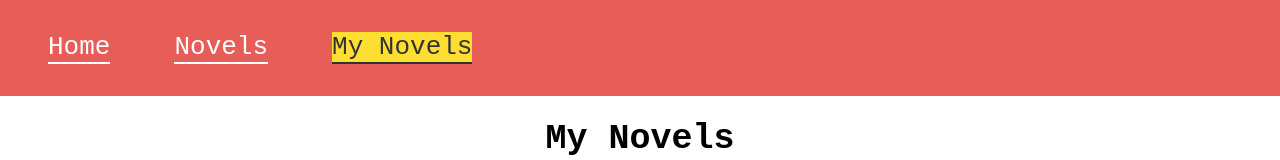
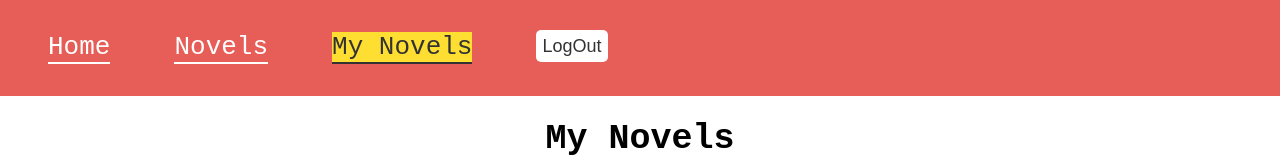
Before and after one commit to Andrewruu/phase2-project, a React (Create React App) app: page /login in a window 1280 px wide. Both pictures are taken after typing "Sample", "Sample123" into the empty fields and a click on the button "Login". Shown: the top 160 px of the page. Built offline with nearby package versions, Linux system fonts and the light colour scheme; no server answers.

Commit message:
update login and logout functionality

```diff
--- a/src/App.js
+++ b/src/App.js
@@ -9,6 +9,7 @@ import Login from "./components/Login"
 export default function App(){
     const [novels, setNovels] = useState([])
     const [isLoggedIn, setIsLoggedIn] = useState(false);
+    const [myNovels, setMyNovel] = useState([])
 
     useEffect(() => {
         fetch("http://localhost:3000/novels")
@@ -16,6 +17,15 @@ export default function App(){
           .then(setNovels);
       }, [])
 
+    function loggedin(){
+        fetch("http://localhost:3000/user/1")
+            .then(res => res.json())
+            .then(data => setMyNovel(data.novels.map((myID)=>
+            (
+                novels.find((novel)=> novel.id === myID)
+            )
+            )))
+    }
 
 
     return (
@@ -23,13 +33,13 @@ export default function App(){
             <NavBar setIsLoggedIn={setIsLoggedIn} isLoggedIn={isLoggedIn}/>
             <Switch>
                 <Route exact path="/login">
-                    <Login setIsLoggedIn={setIsLoggedIn}/>
+                    <Login setIsLoggedIn={setIsLoggedIn} loggedin={loggedin}/>
                 </Route>
                 <Route exact path="/novellist">
                     <NovelList novels={novels}/>
                 </Route>
                 <Route exact path="/mynovellist">
-                    <MyNovelList novels={novels} isLoggedIn={isLoggedIn}/>
+                    <MyNovelList myNovels={myNovels} isLoggedIn={isLoggedIn}/>
                 </Route>
                 <Route exact path="/">
                     <Home isLoggedIn={isLoggedIn}/>
--- a/src/components/Login.js
+++ b/src/components/Login.js
@@ -1,7 +1,7 @@
 import React, { useState } from "react";
 import { useHistory } from "react-router-dom";
 
-function Login({ setIsLoggedIn }) {
+function Login({ setIsLoggedIn, loggedin }) {
   const history = useHistory();
   const [formData, setFormData] = useState({
     username: "",
@@ -19,6 +19,7 @@ function Login({ setIsLoggedIn }) {
     e.preventDefault();
 
     setIsLoggedIn(true);
+    loggedin()
     history.push("/MyNovelList");
   }
 
--- a/src/components/MyNovelList.js
+++ b/src/components/MyNovelList.js
@@ -4,19 +4,11 @@ import NovelCard from "./NovelCard";
 
 
 
-function MyNovelList({novels, isLoggedIn}){
+function MyNovelList({myNovels, isLoggedIn}){
+    if (!isLoggedIn) return <Redirect to="/login" />;
 
-    const [myNovels, setMyNovel] = useState([])
 
-    useEffect(() => {
-        fetch("http://localhost:3000/user/1")
-          .then(res => res.json())
-          .then(data => setMyNovel(data.novels.map((myID)=>
-            (
-                novels.find((novel)=> novel.id === myID)
-            )
-          )))
-        }, [])
+
 
 
     const novelsList = (
--- a/src/components/NavBar.js
+++ b/src/components/NavBar.js
@@ -10,7 +10,7 @@ const novelheader ={
         color: "white",
 }
 
-function NavBar({ setIsLoggedIn }) {
+function NavBar({ setIsLoggedIn, isLoggedIn}) {
     const history = useHistory();
 
     function handleLogout() {
@@ -18,13 +18,21 @@ function NavBar({ setIsLoggedIn }) {
         history.push("/login");
     }
 
+    let link = <NavLink  to="/login">Login</NavLink>
+    let logout = null
+        if (isLoggedIn){
+           link = <NavLink  to="/MyNovelList">My Novels</NavLink>
+           logout = <button onClick={handleLogout}>LogOut</button>
+        }
+
 
 
     return (
         <nav style={novelheader}>
             <NavLink  exact to="/">Home</NavLink>
             <NavLink  to="/novellist">Novels</NavLink>
-            <NavLink  to="/MyNovelList">My Novels</NavLink>
+            {link}
+            {logout}
         </nav>
     )
 }
--- a/src/index.css
+++ b/src/index.css
@@ -16,7 +16,19 @@ h1{
 nav {
   background-color: cornsilk;
 }
+nav button{
 
+  margin: .9rem 2rem;
+  background-color: white;
+  border: none;
+  border-radius: 5px;
+  height: 2rem;
+  width: max-content;
+  color: black;
+  font-size: 18px;
+  justify-self: center;
+
+}
 nav a {
   display: inline-block;
   margin: 1rem 2rem;
```
